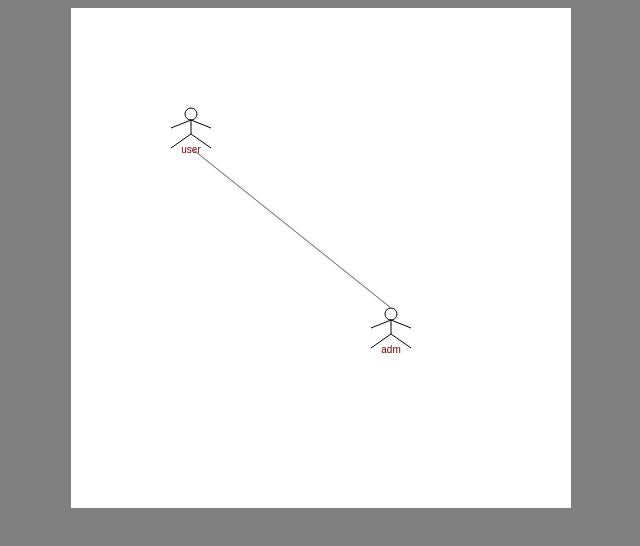
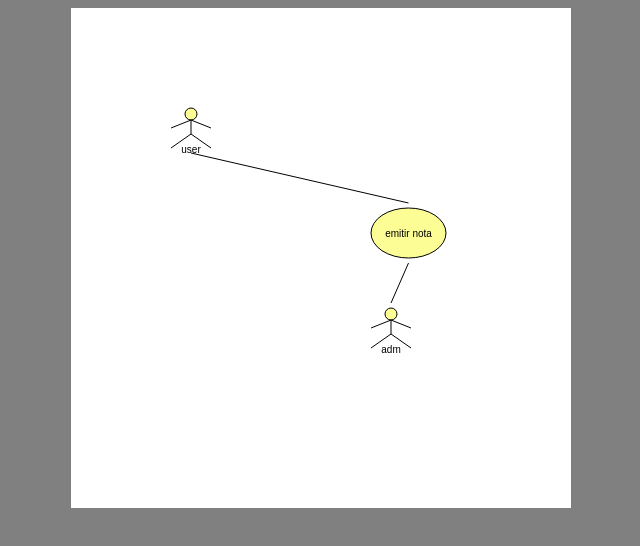
Before and after one commit to HermesPasser/rUML, a plain HTML site: page index.html in a window 1280 px wide. Shown: the whole page, without its empty margins (319-959 px from the left). Drawn offline with Linux system fonts and the light colour scheme.

Commit message:
modularized classes into files added Activity class added anchor in MovableActivity for Line use as reference added fill color for actor improved Line

```diff
--- /dev/null
+++ b/gameobj/activity.js
@@ -0,0 +1,39 @@
+"use strict"
+
+class Activity extends MovableEntity {
+	constructor(txt, x, y, w, h) {
+		super(x, y, w , h)
+		// TODO: make maxWidth break the line when the text trespass the activity boundaries
+		this.label = new Ramu.Text(txt, x, y, 100, 5)
+		this.tag = 'activity_' + txt
+		this.label.tag = `$Text-of({this.tag})`
+	}
+
+	update() {
+		super.update()
+		const lineHeight = this.label.getTextHeight();
+		this.label.x = this.x + this.width / 2 - this.label.textWidth / 2
+		this.label.y = this.y + this.height / 2 + lineHeight / 2
+	}
+
+	draw() {
+		super.draw()
+		const percent = (per, val) => (per * val)  / 100
+		const centerX = this.x + this.width / 2
+		const centerY = this.y + this.height / 2
+		const radiousX = percent(50, this.width)
+		const radiousY = percent(50, this.height)
+		const c = Ramu.ctx
+		const oldFillStyle = c.fillStyle
+
+		if (Ramu.debugMode)
+			c.strokeRect(this.x, this.y, this.width, this.height)
+
+		c.fillStyle = this.fillStyle
+		c.beginPath()
+		c.ellipse(centerX, centerY, radiousX, radiousY, 0, 0, 2 * Math.PI)
+		c.fill()
+		c.stroke()
+		c.fillStyle = oldFillStyle
+	}
+}
--- a/gameobj/actor.js
+++ b/gameobj/actor.js
@@ -4,8 +4,8 @@ class Actor extends MovableEntity {
 	constructor(x, y, w, h, txt) {
 		super(x, y, w , h)
 		this.label = new Ramu.Text(txt, x, y, 100, 5)
-		this.label.fillStyle = 'maroon'
 		this.tag = 'actor_' + txt
+		this.label.tag = `$Text-of({this.tag})`
 	}
 
 	update() {
@@ -20,16 +20,20 @@ class Actor extends MovableEntity {
 		const halfWidth = this.width / 2
 		const halfHeigh = this.height / 2
 		const centerX = this.x + halfWidth
-		const radious = percent(15, this.width)
-		const bodyY = this.y + (2 * radious)
-		const bodyHeight = this.height - (2 * radious)
+		const radius = percent(15, this.width)
+		const bodyY = this.y + (2 * radius)
+		const bodyHeight = this.height - (2 * radius)
 		const halfBodyHeight = bodyHeight / 2
 		const c = Ramu.ctx
+		const oldFill = c.fillStyle
 
 		// head
+		c.fillStyle = this.fillStyle
 		c.beginPath()
-		c.arc(centerX, this.y + radious, radious, 0, 2 * Math.PI)
+		c.arc(centerX, this.y + radius, radius, 0, 2 * Math.PI)
+		c.fill()
 		c.stroke()
+		c.fillStyle = oldFill
 
 		// body
 		c.beginPath()
--- /dev/null
+++ b/gameobj/extensions.js
@@ -0,0 +1,21 @@
+"use strict"
+/*
+	---------------
+	Ramu Extensions
+	---------------
+*/
+
+/*
+	Do not confuse with "lineHeight" that is basically the padding between the lines.
+	This is a aproximation of the one letter height to mensure purposes.
+	If is a multiline text then multiply it by the number of lines probably can do
+
+	This use the Vic Fanberg solution on https://stackoverflow.com/questions/1134586/how-can-you-find-the-height-of-text-on-an-html-canvas and there's better solutions within the page. A properly solution will be provided based on these solutions when this is implemented in ramu 0.8 (the ZachB probably will do)
+*/
+Ramu.Text.prototype.getTextHeight = function() {
+	const oldFont = Ramu.ctx.font
+	Ramu.ctx.font = this.font
+	const aproximation = Ramu.ctx.measureText('M').width
+	Ramu.ctx.font = oldFont
+	return aproximation
+}
--- a/gameobj/line.js
+++ b/gameobj/line.js
@@ -47,12 +47,9 @@ class Line extends Drawable {
 		if (Ramu.debugMode) // draw the origin (from) side
 			Ramu.ctx.fillRect(this.originX, this.originY, 2, 2)
 
-		const oldStyle = Ramu.ctx.strokeStyle
-		Ramu.ctx.strokeStyle = 'gray'
 		Ramu.ctx.beginPath()
 		Ramu.ctx.lineTo(this.originX, this.originY)
 		Ramu.ctx.lineTo(this.targetX, this.targetY)
 		Ramu.ctx.stroke()
-		Ramu.ctx.strokeStyle = oldStyle
 	}
 }
--- a/gameobj/movable.js
+++ b/gameobj/movable.js
@@ -1,6 +1,9 @@
 "use strict"
 
 class MovableEntity extends Drawable {
+	margin = 5
+	fillStyle = '#fdfd96'
+
 	constructor(x, y, w, h) {
 		super(x, y, w, h, true)
 		this.clickable = new Clickable(x, y, w, h)
@@ -26,23 +29,22 @@ class MovableEntity extends Drawable {
 	update() {
 		this._updateClickableRect()
 		this._updatePosition()
-
 	}
 
 	get topAnchor() {
-		return { x: this.x + this.width / 2, y: this.y }
+		return { x: this.x + this.width / 2, y: this.y - this.margin }
 	}
 
 	get leftAnchor() {
-		return { x: this.x, y: this.y + this.height / 2 }
+		return { x: this.x - this.margin, y: this.y + this.height / 2 }
 	}
 
 	get rightAnchor() {
-		return { x: this.x + this.width, y: this.y + this.height / 2 }
+		return { x: this.x + this.width + this.margin, y: this.y + this.height / 2 }
 	}
 
 	get bottomAnchor() {
-		return { x: this.x + this.width / 2, y: this.y + this.height }
+		return { x: this.x + this.width / 2, y: this.y + this.height + this.margin }
 	}
 
 	draw() {
--- a/index.html
+++ b/index.html
@@ -14,9 +14,11 @@
 	</head>
 	<body>
 		<script src="ramu-0.7c.js" type="text/javascript"></script>
+		<script src="gameobj/extensions.js" type="text/javascript"></script>
 		<script src="gameobj/line.js" type="text/javascript"></script>
 		<script src="gameobj/movable.js" type="text/javascript"></script>
 		<script src="gameobj/actor.js" type="text/javascript"></script>
+		<script src="gameobj/activity.js" type="text/javascript"></script>
 		<script src="main.js" type="text/javascript"></script>
 	</body>
 </html>
--- a/main.js
+++ b/main.js
@@ -20,10 +20,11 @@ class Link {
 // ---------- Ramu logic ---------- //
 // ---------- ---------- ---------- //
 
-const g1 = new Actor(100,100,40,40, 'user')
+const a = new Activity("emitir nota", 300, 200, 75, 50)
+const g1 = new Actor(100,100, 40,40, 'user')
 const g2 = new Actor(300, 300, 40, 40, 'adm')
-const li = new Line(new Link(g1, g2))
-const li2 = new Line(new Link(g2, g1))
+const li = new Line(new Link(g1, a))
+const li2 = new Line(new Link(g2, a))
 
 Ramu.init()
 // Ramu.debugMode = true
```
